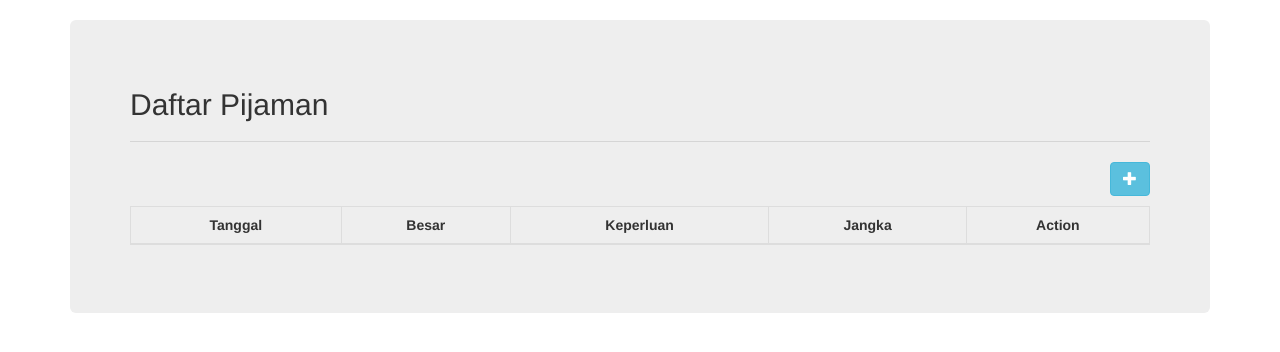
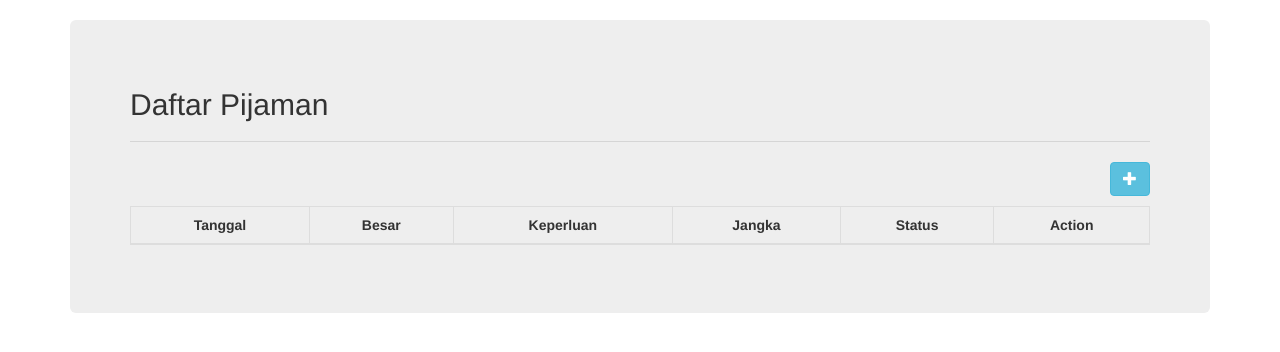
Before and after one commit to finkianjani/moora, a PHP site: page /halaman_anggota.php in a window 1280 px wide. Shown: the part 52-404 px from the top of the page. Run offline with PHP 8.4, Linux system fonts and the light colour scheme; a user stored in the database is signed in; data comes from the database, SQL or seed files in the repository; lists and menus that the app fills with data are empty.

Commit message:
Add status pengajuan anggota

```diff
--- a/halaman_anggota.php
+++ b/halaman_anggota.php
@@ -55,6 +55,7 @@
             <th class="text-center">Besar</th>
             <th class="text-center">Keperluan</th>
             <th class="text-center">Jangka</th>
+            <th class="text-center">Status</th>
             <th class="text-center">Action</th>
           </tr>
         </thead>
@@ -69,6 +70,13 @@
               <td class="text-center"><?php echo $listPinjaman['besar_pinjaman']; ?></td>
               <td class="text-center"><?php echo $listPinjaman['keperluan']; ?></td>
               <td class="text-center"><?php echo $listPinjaman['jangka_waktu']; ?></td>
+              <td class="text-center">
+                <?php echo  ($listPinjaman['status'] != null) ?
+                  $listPinjaman['status']
+                  :
+                  "belum diperiksa"
+                ?>
+              </td>
               <td class="text-center">
                 <a
                   href="javascript:;"
@@ -210,8 +218,8 @@
             <input type="hidden" id="id" name="id">
           </div>
           <div class="modal-footer">
-          <input type="submit" name="submit" value="Submit" class="btn btn-danger">
-          <button type="button" class="btn btn-warning" data-dismiss="modal">Cancel</button>
+          <input type="submit" name="submit" value="Ya" class="btn btn-danger">
+          <button type="button" class="btn btn-warning" data-dismiss="modal">Tidak</button>
           </div>
         </form>
       </div>
```
